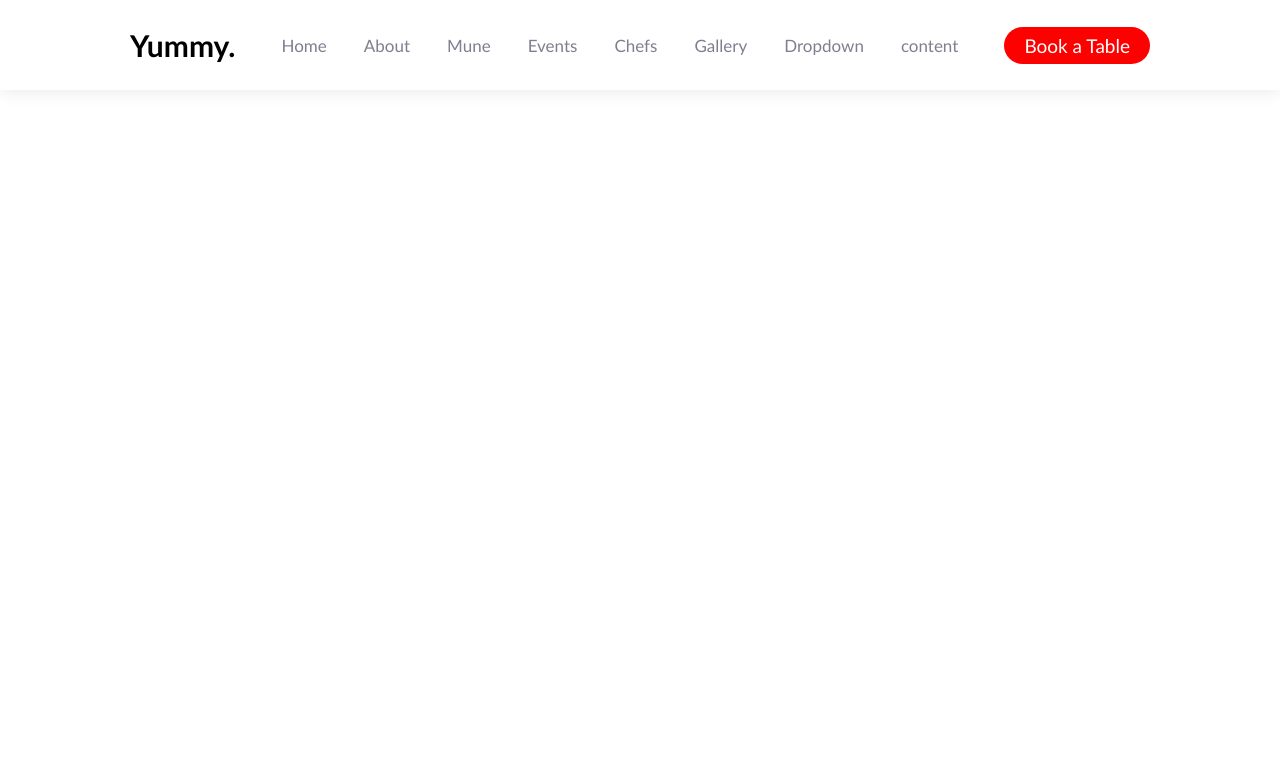
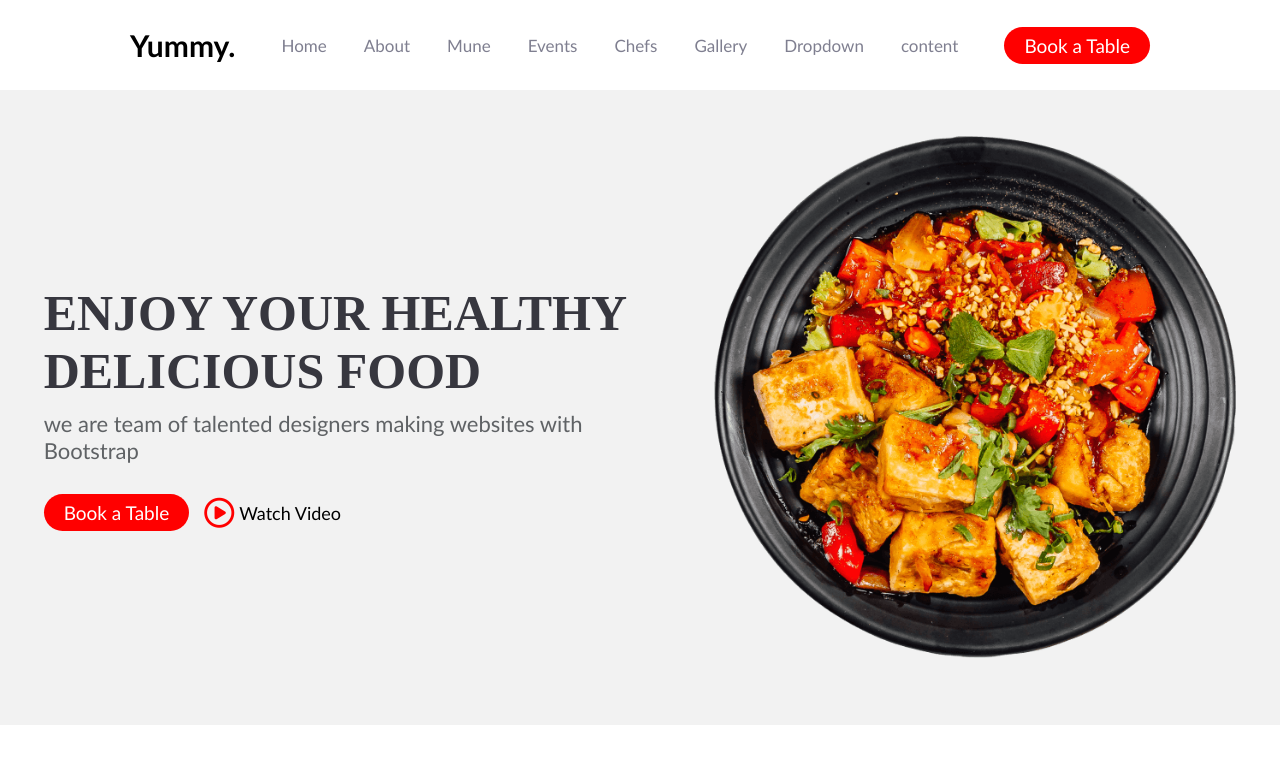
Before and after one commit to nizar-hamaoui/-nizar_hamaoui_finalproject_dom, a plain HTML site: page index.html in a window 1280 px wide. Drawn offline with Linux system fonts and the light colour scheme.

Commit message:
edit section 1

```diff
--- a/index.html
+++ b/index.html
@@ -5,6 +5,7 @@
     <meta name="viewport" content="width=device-width, initial-scale=1.0">
     <title>finalproject_dom</title>
     <link rel="stylesheet" href="./public/css/app.css">
+    <link rel="stylesheet" href="https://cdnjs.cloudflare.com/ajax/libs/font-awesome/6.7.2/css/all.min.css">
 </head>
 <body>
    <nav class="nav1">
@@ -26,6 +27,27 @@
     </div>
 
    </nav>
+   <section class="sec1">
+    <div class="div1-sec1">
+        <div class="div1-sec1-dv1">
+            <h1 class="sec1-tit">ENJOY YOUR HEALTHY <br>DELICIOUS FOOD</h1>
+            <p class="sec1-pr">we are team of talented designers making websites with <br> Bootstrap</p>
+        </div>
+        <div class="div1-sec1-dv2">
+            <button class="book"><a href="">Book a Table</a></button>
+            <div class="div-watch">
+                <i class="fa-regular fa-circle-play"></i>
+                <h4 class="Watch">Watch Video</h4>
+            </div>
+        </div>
+    </div>
+    <div class="div2-sec1-img">
+        <img src="./public/Yummy/hero-img.png" alt="img">
+
+    </div>
+
+
+   </section>
 
 
 
--- a/public/css/app.css
+++ b/public/css/app.css
@@ -41,3 +41,61 @@
     color: white;
     text-decoration: none;
 }
+.sec1{
+    display: flex;
+    justify-content: space-around;
+    align-items: center;
+    height: 635px;
+    background-color: #f2f2f2;
+}
+.sec1-tit{
+    font-family: Ink Free;
+    font-size:50px;
+    color: rgb(55, 55, 63);
+}
+.sec1-pr{
+   color: color(srgb 0.129412 0.145098 0.160784 / 0.7);
+   font-size: 22px;
+   font-weight: 400;
+   margin-top: 10px;
+
+}
+.div1-sec1-dv2{
+    display: flex;
+    margin-top: 30px;
+}
+.div-watch{
+    display: flex;
+    align-items: center;
+    margin-left: 15px;
+}
+.div-watch i{
+    font-size: 30px;
+    font-weight: lighter;
+    color: red;
+    cursor: pointer;
+
+}
+.Watch{
+    margin-left: 5px;
+    font-size: 18px;
+    font-weight: 500;
+}
+.div2-sec1-img img{
+    width: 522px;
+    animation-name: ani;
+    animation-duration: 3s;
+    position: relative;
+    animation-iteration-count: infinite;
+}
+@keyframes ani{
+    0% {
+        margin-top: -30px;
+    }
+    50% {
+       margin-top: 0px;
+    }
+    100%{
+       margin-top: -30px;
+    }
+}
```
